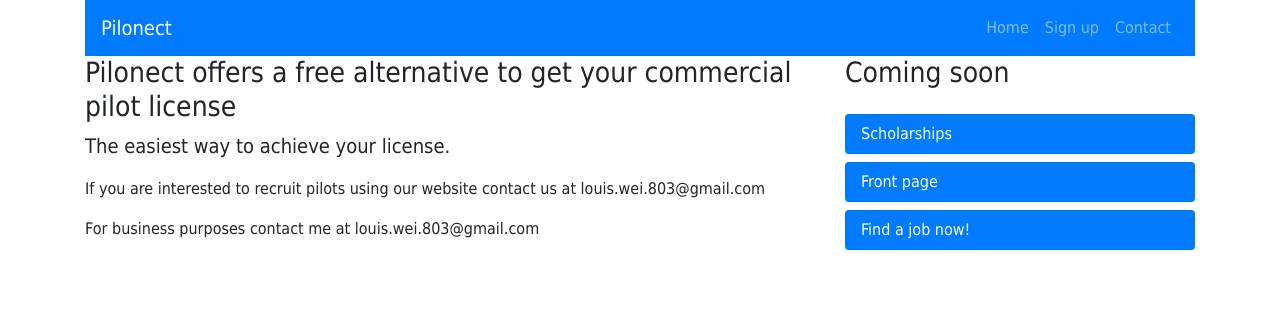
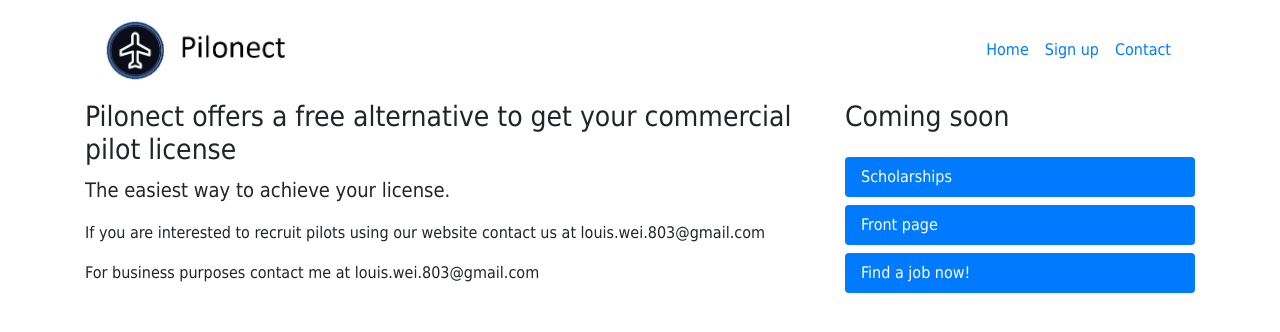
Before and after one commit to Programsoftware/not-programsoftware.github.io, a plain HTML site: page contact.html in a window 1280 px wide. Drawn offline with Linux system fonts and the light colour scheme.

Commit message:
Update contact.html

```diff
--- a/contact.html
+++ b/contact.html
@@ -9,20 +9,23 @@
         <link rel='stylesheet' href="https://maxcdn.bootstrapcdn.com/font-awesome/4.7.0/css/font-awesome.min.css">
         <link rel="stylesheet" href="../css/bootstrap.css">
         <link rel="stylesheet" href="../css/styles.css">
+        <link rel="stylesheet" href="../css/animate.css">
     </head>
 
     <body>
 
-       <div class="container">
-                 <nav class="navbar navbar-expand-lg navbar-dark bg-primary">
-                <a href="index.html" class="navbar-brand">Pilonect</a>
+       <div class="container fadeIn animated">
+        <nav class="navbar navbar-expand-lg">
+            <a href="index.html" class="navbar-brand">
+                <img src="../img/wlogo.jpg" style="width:200px;">
+            </a>
             <!--Add here -->
             <button class="navbar-toggler" type="button" data-toggle="collapse" data-target="#navbarSupportedContent">
                  <span class="navbar-toggler-icon"></span>
             </button>
             <!--Add here -->
             <div class="collapse navbar-collapse" id="navbarSupportedContent">
-                    <ul class="navbar-nav ml-auto">
+                <ul class="navbar-nav ml-auto text white">
                     <li class="nav-item">
                         <a class="nav-link" href="index.html">Home</a>
                     </li>
```
Lines whose indentation alone changed are shown as unchanged.
